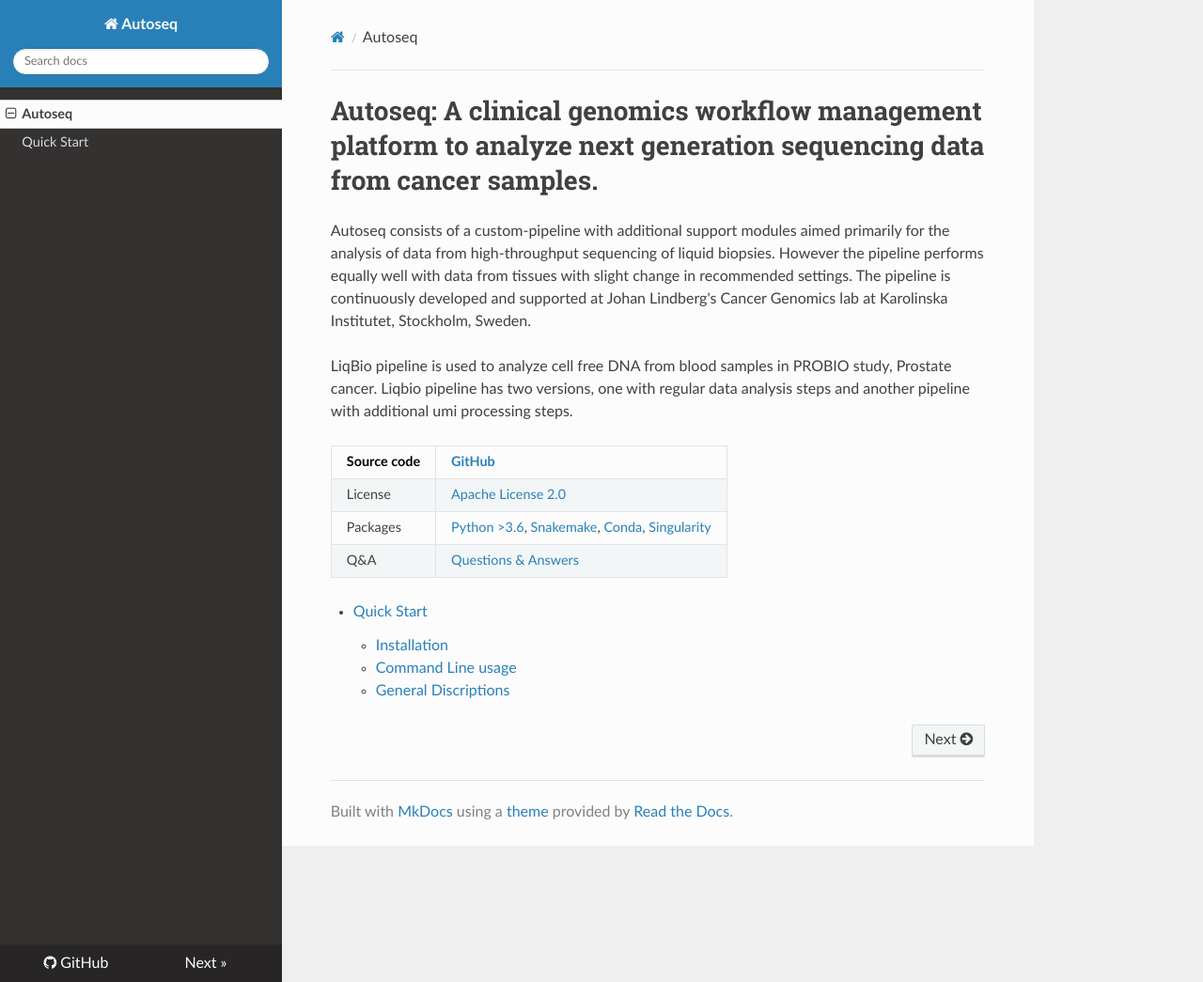
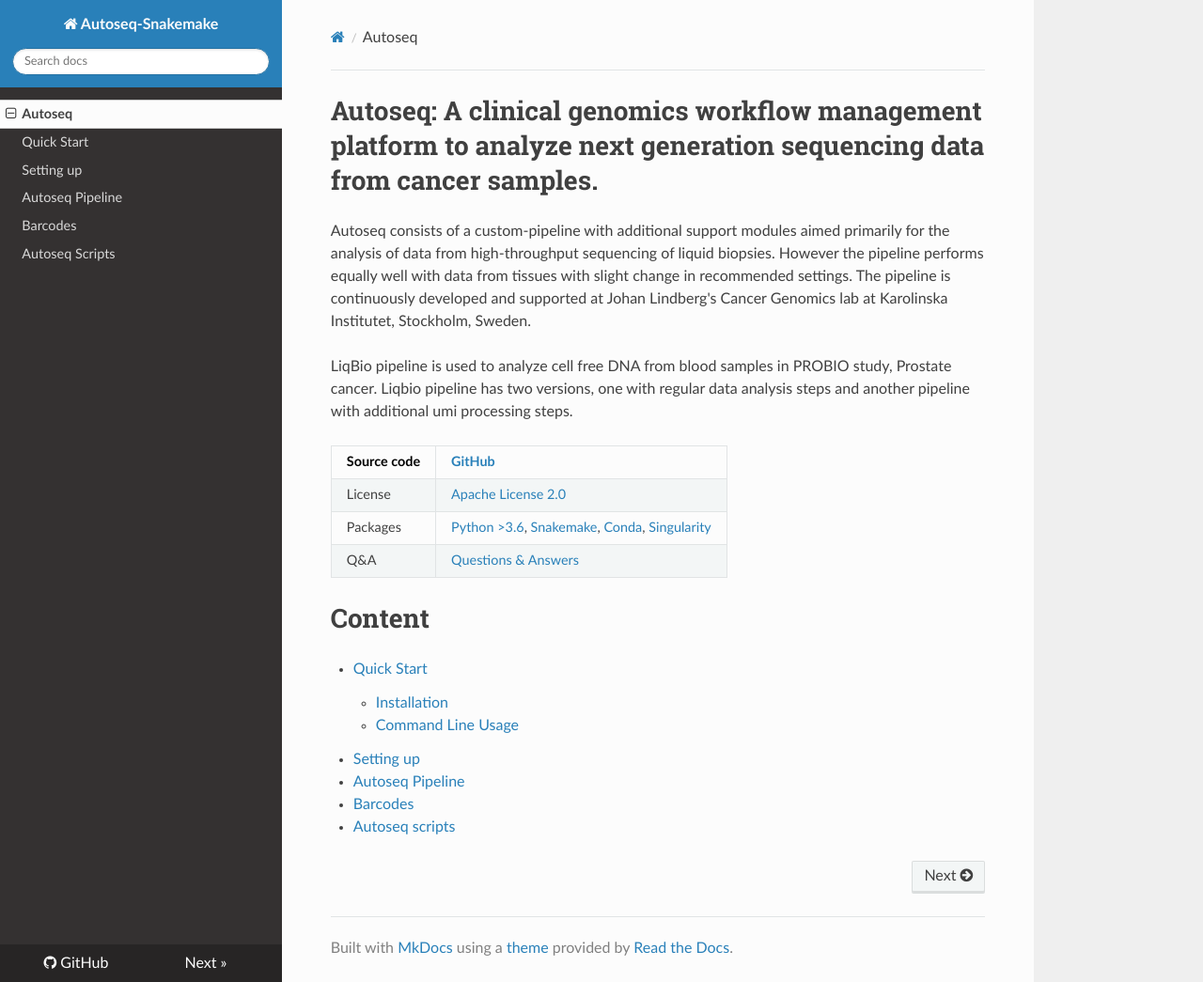
Before and after one commit to ClinSeq/autoseq-snakemake, an MkDocs documentation site: the page built from docs/index.md, in a window 1280 px wide and 1045 px high. Shown: the whole window at 94% size. Built offline with MkDocs 1.6.1, drawn with Linux system fonts in a browser that asks for light colours; nearby versions of some CDN libraries.

Commit message:
doc updated

```diff
--- a/docs/index.md
+++ b/docs/index.md
@@ -12,7 +12,12 @@
 Q&A | [Questions & Answers](https://github.com/ClinSeq/autoseq)
 
 
-* [Quick Start](/autoseq.html)
-    * [Installation](/autoseq.html#installation)
-    * [Command Line usage](/autoseq.html#command-line-usage)
-    * [General Discriptions](/autoseq.html#general-discriptions)
+# Content
+
+* [Quick Start](/quick_start.html)
+    * [Installation](/quick_start.html#installation)
+    * [Command Line Usage](/quick_start.html#command-line-usage)
+* [Setting up](/setting_up.html)
+* [Autoseq Pipeline](/autoseq_pipeline.html)
+* [Barcodes](/barcodes.html)
+* [Autoseq scripts](/scripts.html)
--- a/mkdocs.yml
+++ b/mkdocs.yml
@@ -1,4 +1,4 @@
-site_name: Autoseq
+site_name: Autoseq-Snakemake
 site_url: ""
 site_description: Autoseq documentation .
 site_author: Clinseq Team
@@ -9,9 +9,20 @@
 nav :
   - Autoseq: index.md
   - Quick Start: quick_start.md
+  - Setting up: setting_up.md
+  - Autoseq Pipeline: autoseq_pipeline.md
+  - Barcodes: barcodes.md
+  - Autoseq Scripts: scripts.md
 
 theme:
     name: readthedocs
     highlightjs: true
     hljs_languages:
         - python
+
+markdown_extensions:
+    - toc:
+        permalink: 
+    - admonition
+    - attr_list
+    - def_list
```
Also changed, not shown: docs/autoseq_pipeline.md (added, +6 -0 lines), docs/barcodes.md (added, +47 -0 lines), docs/quick_start.md (+25 -22 lines), docs/scripts.md (added, +50 -0 lines), docs/setting_up.md (added, +143 -0 lines).
